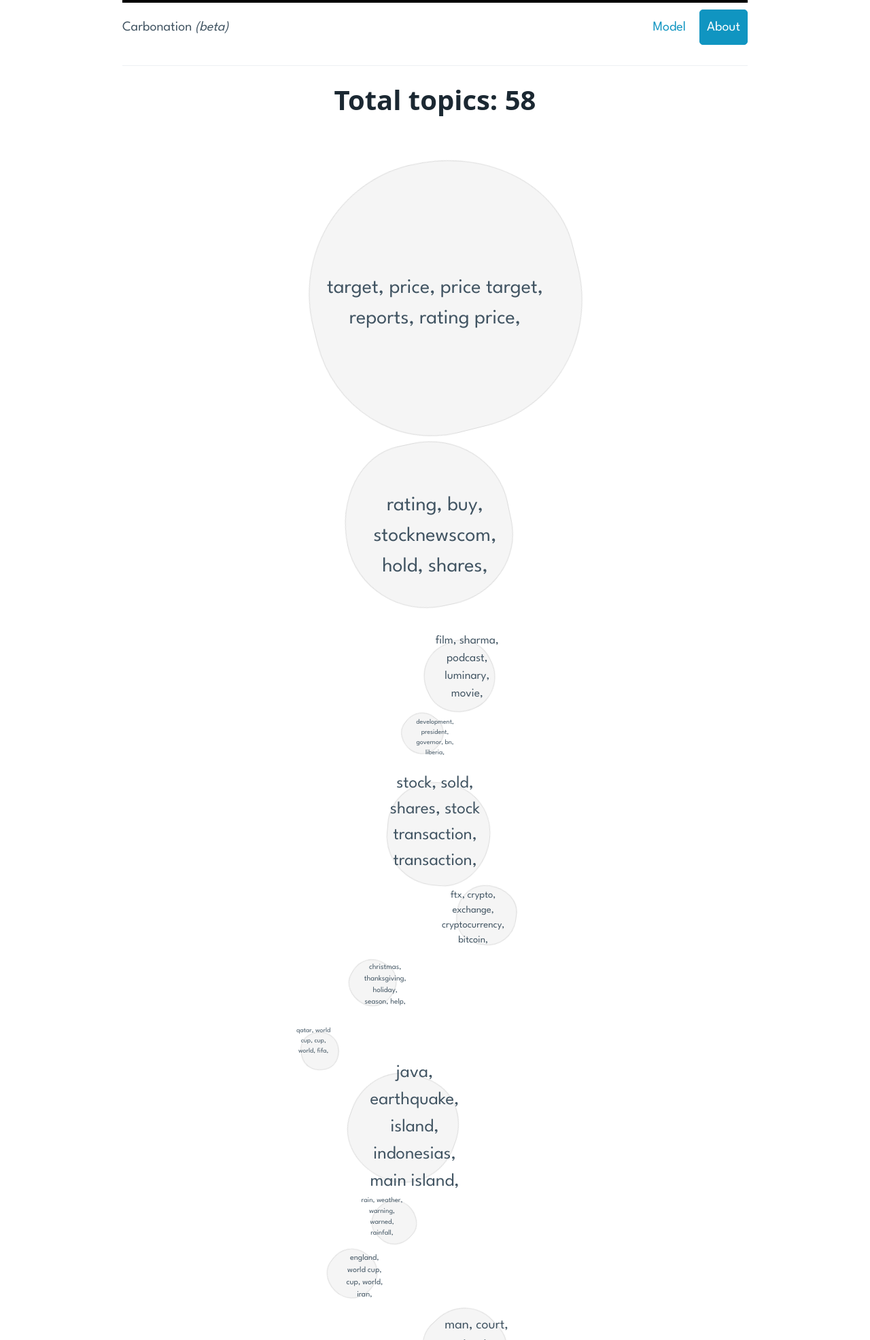
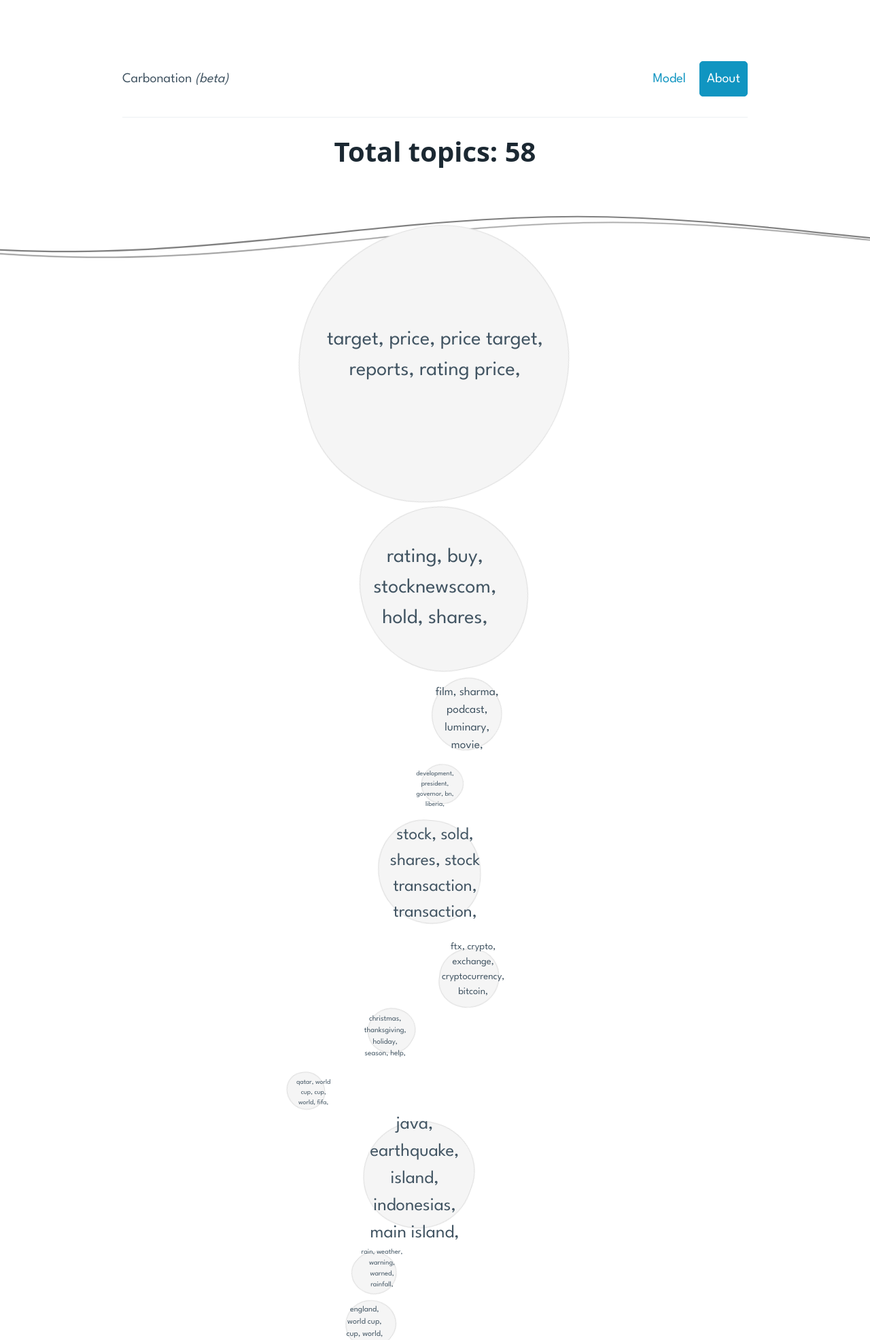
Before and after one commit to jacksongoode/carbonation, a FastAPI app: page /model in a window 1280 px wide. Shown: the top 1972 px of the page at 68% size. Run offline with FastAPI, Linux system fonts and the light colour scheme; style sheets or scripts are compiled from the project's sources.

Commit message:
Adding sass converter

```diff
--- a/static/css/style.css
+++ b/static/css/style.css
@@ -1,23 +1,20 @@
 @font-face {
   font-family: "League Spartan";
-  src: local("League Spartan"), url("../fonts/LeagueSpartan-VF.woff2") format("woff2"); }
-
+  src: local("League Spartan"), url("../fonts/LeagueSpartan-VF.woff2") format("woff2");
+}
 body {
-  font-family: "League Spartan"; }
-
-.wave {
-  border: 2px solid black;
-  background-repeat: repeat-x;
-  background-size: 1600px 50%;
-  background-position: 0 130%, -50px 130%, 500px 130%; }
+  font-family: "League Spartan";
+}
 
 .page-title {
-  text-align: center; }
+  text-align: center;
+}
 
 .row {
   justify-content: center;
   display: flex;
-  padding: 10px 0; }
+  padding: 10px 0;
+}
 
 .bubble {
   position: relative;
@@ -30,59 +27,95 @@
   transform: scale(1);
   transition-duration: 0.1s, 0.1s;
   transition-delay: 0s, 0s;
-  transition-property: filter, transform; }
+  transition-property: filter, transform;
+}
 .bubble span {
   position: absolute;
-    z-index: 99; }
+  z-index: 99;
+}
 .bubble:hover {
   filter: brightness(0.95);
   transform: scale(1.05);
   transition-property: filter, transform;
-    transition-duration: 0.2s, 0.2s; }
+  transition-duration: 0.2s, 0.2s;
+}
 .bubble .circle {
   background-color: whitesmoke;
   padding: 5px;
   border: 1px solid rgba(0, 0, 0, 0.1);
   border-radius: 100%;
   animation: wobble 8s ease-in-out infinite forwards;
-    animation-fill-mode: both; }
+  animation-fill-mode: both;
+}
 
 .line-break {
-  margin: var(--spacing) 0; }
+  margin: var(--spacing) 0;
+}
 
 .article-modal {
   text-align: left;
-  margin: auto; }
+  margin: auto;
+}
 .article-modal article {
-    border-radius: 1rem; }
+  border-radius: 1rem;
+}
 .article-modal h2 {
-    margin-bottom: 1rem; }
+  margin-bottom: 1rem;
+}
 
 @media (max-width: 576px) {
   article {
-    max-height: calc(100vh - var(--spacing) * 6); } }
+    max-height: calc(100vh - var(--spacing) * 6);
+  }
+}
 
 @media (min-width: 1200px) {
   .container {
-    max-width: 920px; } }
+    max-width: 920px;
+  }
+}
 
 @keyframes wobble {
+  0%, 100% {
+    border-radius: 95% 97% 76% 82% / 89% 96% 86% 82%;
+    transform: translate(-2px, 21px);
+  }
+  25% {
+    border-radius: 82% 86% 96% 89% / 82% 76% 97% 95%;
+    transform: translate(-6px, -7px);
+  }
+  50% {
+    border-radius: 95% 76% 89% 86% / 97% 82% 96% 82%;
+    transform: translate(-7px, 10px);
+  }
+  75% {
+    border-radius: 97% 82% 96% 82% / 95% 76% 89% 86%;
+    transform: translate(4px, -13px);
+  }
+}
+.wave {
+  display: relative;
+  position: absolute;
+  left: 0;
+  width: 100%;
+  height: 10vh;
+}
+
+.parallax > use {
+  animation: move-forever 25s cubic-bezier(0.55, 0.5, 0.45, 0.5) infinite;
+}
+.parallax > use:nth-child(1) {
+  animation-delay: -2s;
+  animation-duration: 7s;
+}
+
+@keyframes move-forever {
   0% {
-    border-radius: 91% 87% 83% 79% / 92% 90% 79% 98%;
-    transform: translate(4px, 4px); }
-  25% {
-    border-radius: 98% 79% 90% 92% / 79% 83% 87% 91%;
-    transform: translate(4px, -13px); }
-  50% {
-    border-radius: 91% 83% 92% 79% / 87% 79% 90% 98%;
-    transform: translate(2px, 11px); }
-  75% {
-    border-radius: 87% 79% 90% 98% / 91% 83% 92% 79%;
-    transform: translate(-19px, 7px); }
+    transform: translate3d(-90px, 0, 0);
+  }
   100% {
-    border-radius: 91% 87% 83% 79% / 92% 90% 79% 98%;
-    transform: translate(4px, 4px); } }
+    transform: translate3d(85px, 0, 0);
+  }
+}
 
-@keyframes waves {
-  to {
-    background-position: 1600px 130%, 3150px 130%, 5300px 130%; } }
+/*# sourceMappingURL=style.css.map */
--- a/static/sass/custom/user.sass
+++ b/static/sass/custom/user.sass
@@ -17,12 +17,6 @@
 
 body
   font-family: "League Spartan"
-
-.wave
-  border: 2px solid black
-  background-repeat: repeat-x
-  background-size: 1600px 50%
-  background-position: 0 130%, -50px 130%, 500px 130%
 
 .page-title
   text-align: center
@@ -112,6 +106,23 @@
     border-radius: $rnd2 * 1% $rnd4 * 1% $rnd6 * 1% $rnd8 * 1% unquote("/") $rnd1 * 1% $rnd3 * 1% $rnd5 * 1% $rnd7 * 1%
     transform: translate(($rnd7 - $rnd8)+px, ($rnd8 - $rnd1)+px)
 
-@keyframes waves
-  to
-    background-position: 1600px 130%, 3150px 130%, 5300px 130%
+.wave
+  display: relative
+  position: absolute
+  left: 0
+  width: 100%
+  height: 10vh
+
+.parallax > use
+  animation: move-forever 25s cubic-bezier(.55,.5,.45,.5) infinite
+
+  &:nth-child(1)
+    animation-delay: -2s
+    animation-duration: 7s
+
+@keyframes move-forever
+  0%
+    transform: translate3d(-90px, 0, 0)
+
+  100%
+    transform: translate3d(85px, 0, 0)
--- a/templates/about.html
+++ b/templates/about.html
@@ -1,6 +1,7 @@
 <!DOCTYPE html>
 <html data-theme="light">
 {% include 'components/head.html' %}
+
 <body>
   <main class="container">
     {% with title="About" %} {% include 'components/nav.html' %} {% endwith%}
@@ -21,4 +22,5 @@
     <p>Built with Flask.</p>
   </main>
 </body>
+
 </html>
--- a/templates/bubble.html
+++ b/templates/bubble.html
@@ -1,12 +1,26 @@
 <!DOCTYPE html>
 <html data-theme="light">
 {% include 'components/head.html' %}
-<div class="container">
-  <div class="wave"></div>
+
 <body>
   <main class="container">
     {% with title="Model" %} {% include 'components/nav.html' %} {% endwith%}
     <h1 class="page-title">Total topics: {{ data|length }}</h1>
+
+    <!-- Wave! -->
+    <div>
+      <svg class="wave" xmlns="http://www.w3.org/2000/svg" xmlns:xlink="http://www.w3.org/1999/xlink"
+        viewBox="0 24 150 28" preserveAspectRatio="none" shape-rendering="auto">
+        <defs>
+          <path id="gentle-wave" d="M-160 44c30 0 58-18 88-18s 58 18 88 18 58-18 88-18 58 18 88 18 v44h-352z" />
+        </defs>
+        <g class="parallax">
+          <use xlink:href="#gentle-wave" x="48" y="0" stroke="grey" stroke-width="0.75" fill="none" />
+          <use xlink:href="#gentle-wave" x="48" y="3" stroke="grey" stroke-width="0.5" fill="none" />
+        </g>
+      </svg>
+    </div>
+
     {% for model in (data|list)[1:] %}
     {% set randRot = range(1,360) | random %}
 
```
Also changed, not shown: package.json (added, +9 -0 lines), package-lock.json (added), 3 other files. Lines whose indentation alone changed are shown as unchanged.
